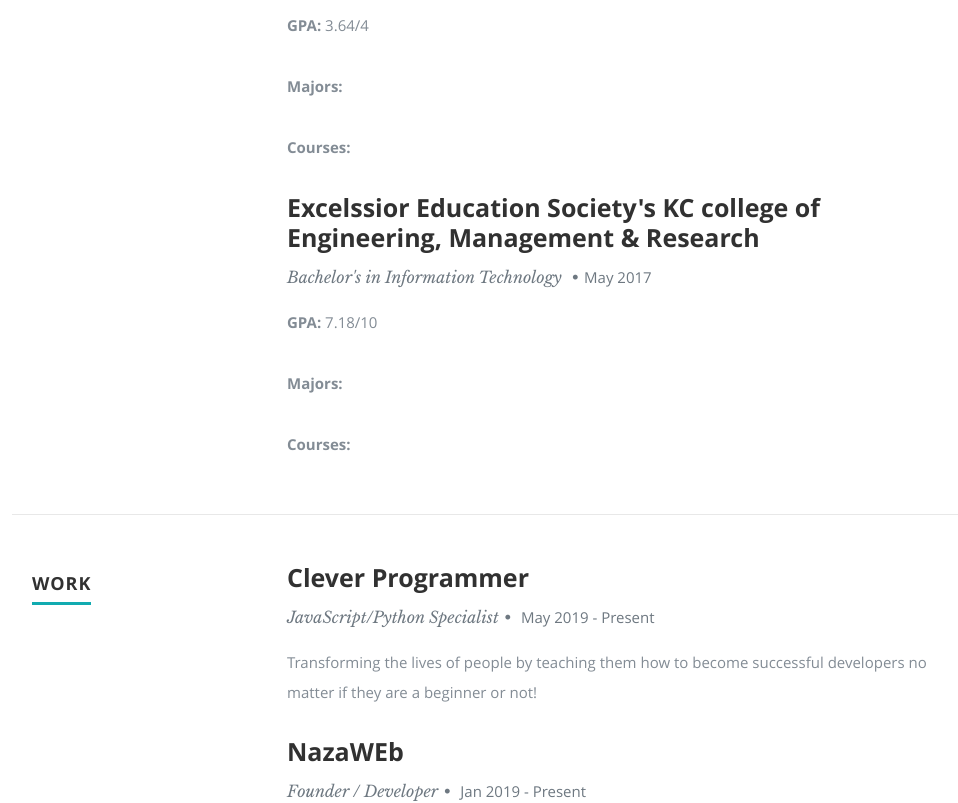
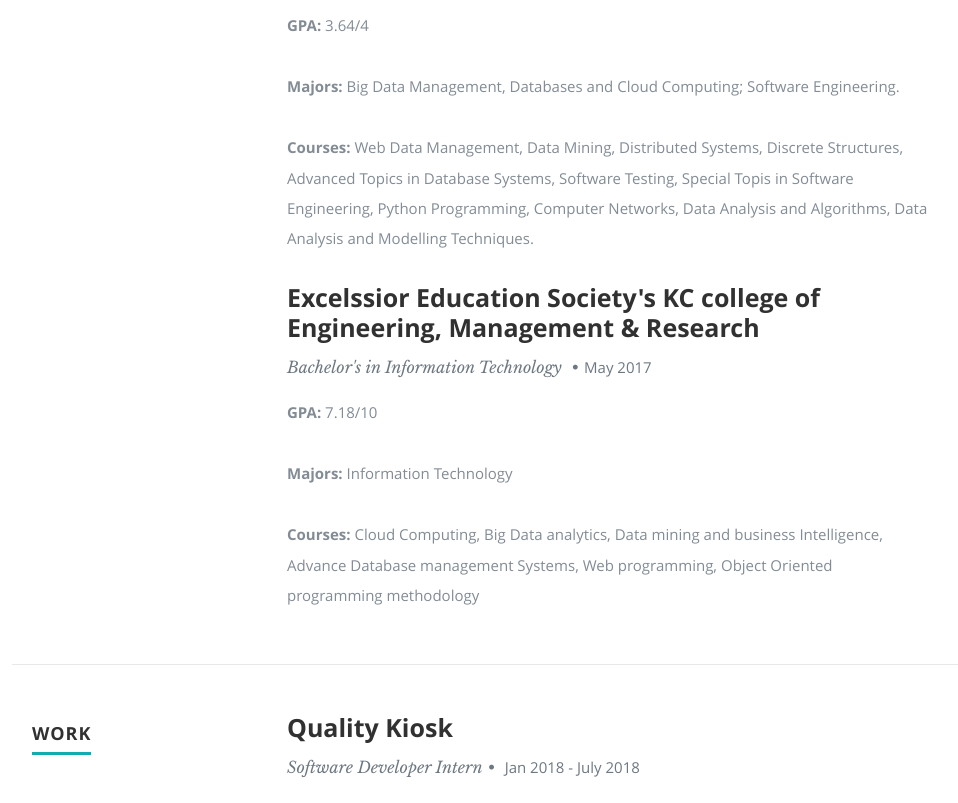
Before and after one commit to Abhogte/MyPortfolio, a React (Create React App) app: page / in a window 1280 px wide. Shown: the part 1540-2343 px from the top of the page, without its empty margins (118-1076 px from the left). Built offline with nearby package versions, Linux system fonts and the light colour scheme.

Commit message:
portfolio change

```diff
--- a/public/index.html
+++ b/public/index.html
@@ -11,7 +11,7 @@
     <link rel="stylesheet" href="%PUBLIC_URL%/css/magnific-popup.css">
 
 
-    <title>Nazariy Dumanskyy | Development</title>
+    <title>Aditya Dattatray Bhogte | Developer</title>
   </head>
 
   <body>
--- a/public/resumeData.json
+++ b/public/resumeData.json
@@ -15,7 +15,7 @@
       "zip": "76013"
     },
     "website": "https://aditya-bhogte.netlify.app/",
-    "resumedownload": "http://timbakerdev.com",
+    "resumedownload": "Aditya Dattatray Bhogte - Resume.pdf",
     "social": [
       {
         "name": "facebook",
@@ -47,30 +47,24 @@
         "degree": "Masters of Science in Computer Science",
         "graduated": "May 2021",
         "gpa": "3.64/4",
-        "majors": "",
-        "Courses": "Graduated with Distinction"
+        "majors": " Big Data Management, Databases and Cloud Computing; Software Engineering.",
+        "courses": "Web Data Management, Data Mining, Distributed Systems, Discrete Structures, Advanced Topics in Database Systems, Software Testing, Special Topis in Software Engineering, Python Programming, Computer Networks, Data Analysis and Algorithms, Data Analysis and Modelling Techniques."
       },
       {
         "school":"Excelssior Education Society's KC college of Engineering, Management & Research",
         "degree": "Bachelor's in Information Technology",
         "graduated": "May 2017",
         "gpa": "7.18/10",
-        "description": "Graduated with Distinction",
-        "Courses": "Graduated with Distinction"
+        "majors":" Information Technology",
+        "courses": "Cloud Computing, Big Data analytics, Data mining and business Intelligence, Advance Database management Systems, Web programming, Object Oriented programming methodology"
       }
     ],
     "work": [
       {
-        "company": "Clever Programmer",
-        "title": "JavaScript/Python Specialist",
-        "years": "May 2019 - Present",
-        "description": "Transforming the lives of people by teaching them how to become successful developers no matter if they are a beginner or not!"
-      },
-      {
-        "company": "NazaWEb",
-        "title": "Founder / Developer",
-        "years": "Jan 2019 - Present",
-        "description": "Helping businesses showing their best selves to clients."
+        "company": "Quality Kiosk",
+        "title": "Software Developer Intern",
+        "years": "Jan 2018 - July 2018",
+        "description": "Designed and Worked on development of Modules like creating layouts and designing for the webpages. Co-ordinated with the Team and Management for requirements of the project and better development of the website."
       }
     ],
     "skills": [
@@ -101,8 +95,8 @@
       {
         "title": "Zoom Clone with NodeJS",
         "category": "Zoom Clone built with NodeJS",
-        "image": "zoom.jpg",
-        "url": "https://www.youtube.com/watch?v=ZVznzY7EjuY"
+        "image": "Ibra's Burher.png",
+        "url": "https://burgersongrill.ml/home"
       },
       {
         "title": "Robinhood Clone",
--- a/src/Components/About.js
+++ b/src/Components/About.js
@@ -13,7 +13,7 @@ class About extends Component {
       var zip = this.props.data.address.zip;
       var phone= this.props.data.phone;
       var email = this.props.data.email;
-      var resumeDownload = this.props.data.resumedownload;
+      var resumeDownload = "images/"+this.props.data.resumedownload;
     }
 
     return (
@@ -40,7 +40,7 @@ class About extends Component {
                </div>
                <div className="columns download">
                   <p>
-                     <a href={resumeDownload} className="button"><i className="fa fa-download"></i>Download Resume</a>
+                     <a href={resumeDownload} download="Aditya Dattatray Bhogte - Resume"  className="button"><i className="fa fa-download"></i>Download Resume</a>
                   </p>
                </div>
             </div>
--- a/src/Components/Contact.js
+++ b/src/Components/Contact.js
@@ -1,7 +1,7 @@
 import React, { useState } from 'react';
 
 const Contact = ({ data }) => {
-   const [url, setUrl] = useState('mailto:test@example.com?subject=subject&body=body');
+
    const [name, setName] = useState('');
    const [subject, setSubject] = useState('');
    const [email, setEmail] = useState('');
@@ -11,7 +11,7 @@ const Contact = ({ data }) => {
 
     const handleClick = (e) => {
        e.preventDefault();
-      window.open(`mailto:${email}?subject=${subject}&body=${name}: ${message}`);
+       window.open(`mailto:`+"abhogte@gmail.com"+`?subject=${subject}&body=${name} [${email}]: ${message}`);
     }
 
 
@@ -42,17 +42,17 @@ const Contact = ({ data }) => {
 
                   <div>
 						   <label htmlFor="contactName">Name <span className="required">*</span></label>
-						   <input value={name} type="text" defaultValue="" size="35" id="contactName" name="contactName" onChange={e => setName(e.target.value)}/>
+						   <input value={name} type="text" size="35" id="contactName" name="contactName" onChange={e => setName(e.target.value)}/>
                   </div>
 
                   <div>
 						   <label htmlFor="contactEmail">Email <span className="required">*</span></label>
-						   <input value={email} type="text" defaultValue="" size="35" id="contactEmail" name="contactEmail" onChange={e=> setEmail(e.target.value)}/>
+						   <input value={email} type="text" size="35" id="contactEmail" name="contactEmail" onChange={e=> setEmail(e.target.value)}/>
                   </div>
 
                   <div>
 						   <label htmlFor="contactSubject">Subject</label>
-						   <input value={subject} type="text" defaultValue="" size="35" id="contactSubject" name="contactSubject" onChange={e => setSubject(e.target.value)}/>
+						   <input value={subject} type="text" size="35" id="contactSubject" name="contactSubject" onChange={e => setSubject(e.target.value)}/>
                   </div>
 
                   <div>
--- a/src/Components/Footer.js
+++ b/src/Components/Footer.js
@@ -17,14 +17,19 @@ class Footer extends Component {
            <ul className="social-links">
               {networks}
            </ul>
+           {/* <h1 style={{backgroundColor: "lightblue"}}>Hello Style!</h1> */}
+            <span><h1 style={{fontsize: "30px"}}>Visitor's Count</h1></span>
+
+            <img src="https://hitwebcounter.com/counter/counter.php?page=7764185&style=0010&nbdigits=5&type=page&initCount=0" title="Free Counter" Alt="web counter"   border="0" />
 
            <ul>
-            <li>Modified with love by the Clever Programmer team ♥️</li>
+
+            <li>If you like my work, or you want to give a feedback, collabrate with me or I am in your thoughts or just want to say Hi!, Please feel free to contact me on the Given Contact Information.♥️</li>
            </ul>
 
            <ul className="copyright">
-              <li>&copy; All credit goes to Tim Baker - Copyright 2017 Tim Baker</li>
-              <li>Design by <a title="Styleshout" href="http://www.styleshout.com/">Styleshout</a></li>
+              <li>&copy; Copyrights &copy; 2021 Aditya Dattatray Bhogte. All Rights Reserved </li>
+              <li>Design by <a title="Styleshout" href="https://www.linkedin.com/in/adityabhogte/">Aditya Dattatray Bhogte</a></li>
            </ul>
 
         </div>
--- a/src/Components/Header.js
+++ b/src/Components/Header.js
@@ -34,7 +34,7 @@ class Header extends Component {
 
       <div className="row banner">
          <div className="banner-text">
-         <h1 className="responsive-headline">Hello There.</h1>
+         <h1 className="responsive-headline"><marquee>Hello There.</marquee></h1>
             <h1 className="responsive-headline">I'm {name}.</h1>
             <h3>{description}.</h3>
             <hr />
--- a/src/Components/Resume.js
+++ b/src/Components/Resume.js
@@ -9,7 +9,7 @@ class Resume extends Component {
         return <div key={education.school}><h3>{education.school}</h3>
         <p className="info">{education.degree} <span>&bull;</span><em className="date">{education.graduated}</em></p>
         <p><span><strong>GPA: </strong></span>{education.gpa}</p>
-        <p><span><strong>Majors: </strong></span>{education.Majors}</p>
+        <p><span><strong>Majors: </strong></span>{education.majors}</p>
         <p><span><strong>Courses: </strong></span>{education.courses}</p>
         </div>
       })
```
Also changed, not shown: public/images/portfolio/Ibra's Burher.png (added), 1 other file (tests, documents, lock files or other folders).
